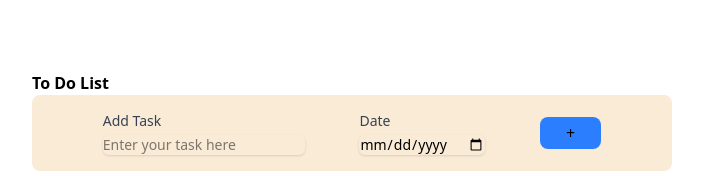
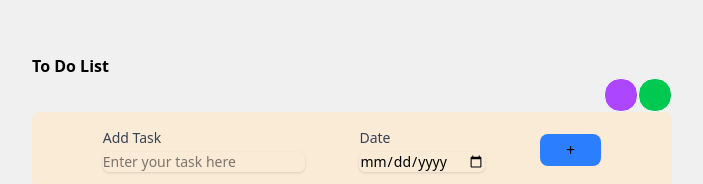
Before and after one commit to Revou-Coding-Camp/codingcamp-21-jul-25-jossyy55, a plain HTML site: page index.html in a window 1280 px wide. Shown: the part 158-342 px from the top of the page, without its empty margins (288-991 px from the left). Drawn offline with nearby package versions, Linux system fonts and the light colour scheme.

Commit message:
Add Background Button

```diff
--- a/css/style.css
+++ b/css/style.css
@@ -4,6 +4,12 @@ main {
     justify-self: center;
     align-content: center;
 }
+
+body {
+    background-color: #f0f0f0;
+    transition: background-color 0.3s ease;
+}
+
 
 form {
     padding: 16px;
@@ -14,6 +20,10 @@ form {
     justify-content: space-evenly;
 }
 
+.background-buttons {
+    display: flex;
+    justify-content: right;
+}
 .action-container {
     display: flex;
     justify-content: left;
--- a/index.html
+++ b/index.html
@@ -15,6 +15,11 @@
         <header>
             <h1 class="text-3x1 font-bold">To Do List</h1>
         </header>
+
+        <div class="background-buttons">
+                <button onclick="changeBackground('#e6e6fa')" class="border px-[16px] py-[16px] rounded-[16px] bg-purple-500 text-white"></button>
+                <button onclick="changeBackground('#f0fff0')" class="border px-[16px] py-[16px] rounded-[16px] bg-green-500 text-white"></button>
+        </div>
 
         <!-- Form Add To Do -->
         <form>
@@ -54,6 +59,8 @@
                      </div>
                 </li>
             </div>
+
+
          </section>
 
         <script src="js\script.js"></script>
--- a/js/script.js
+++ b/js/script.js
@@ -91,3 +91,7 @@ function rendertasks(tasksToRender = tasks) {
         tasklist.appendChild(li);
     });
 }
+
+function changeBackground(color) {
+    document.body.style.backgroundColor = color;
+}
```
